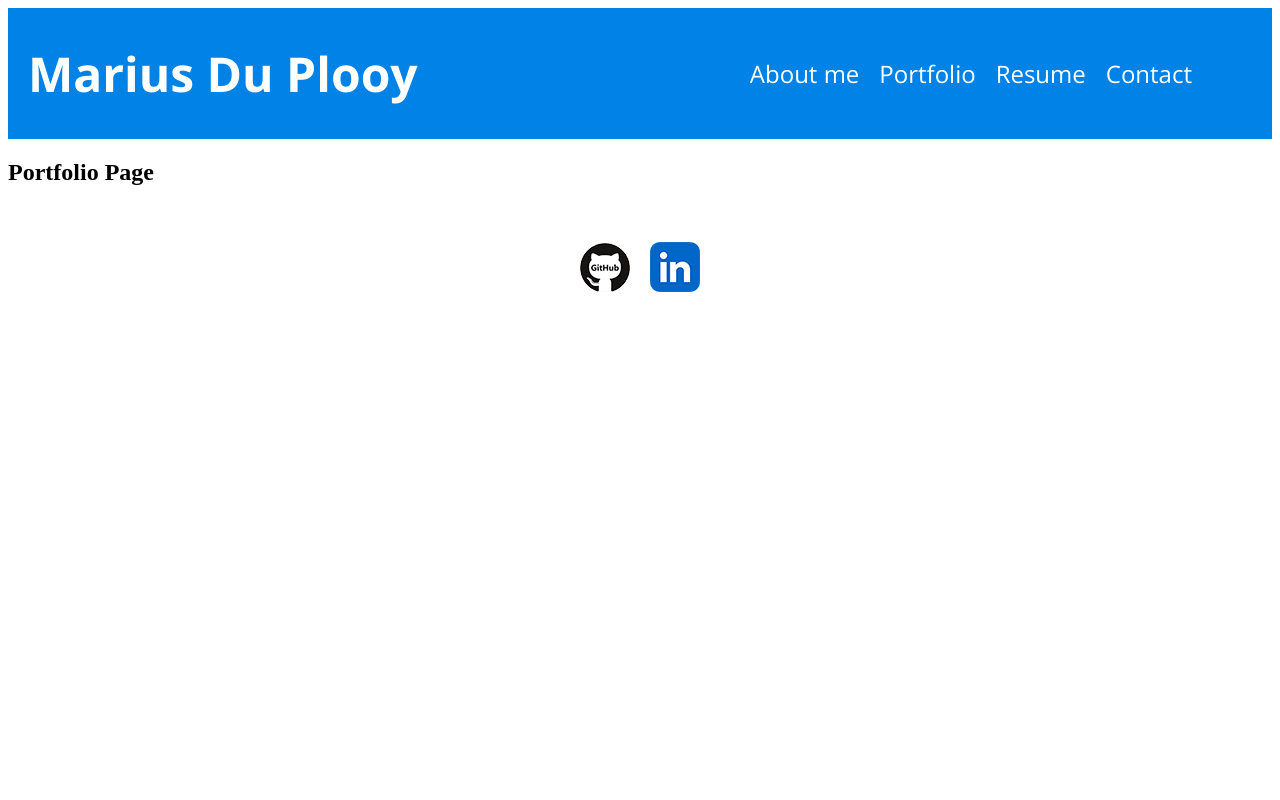
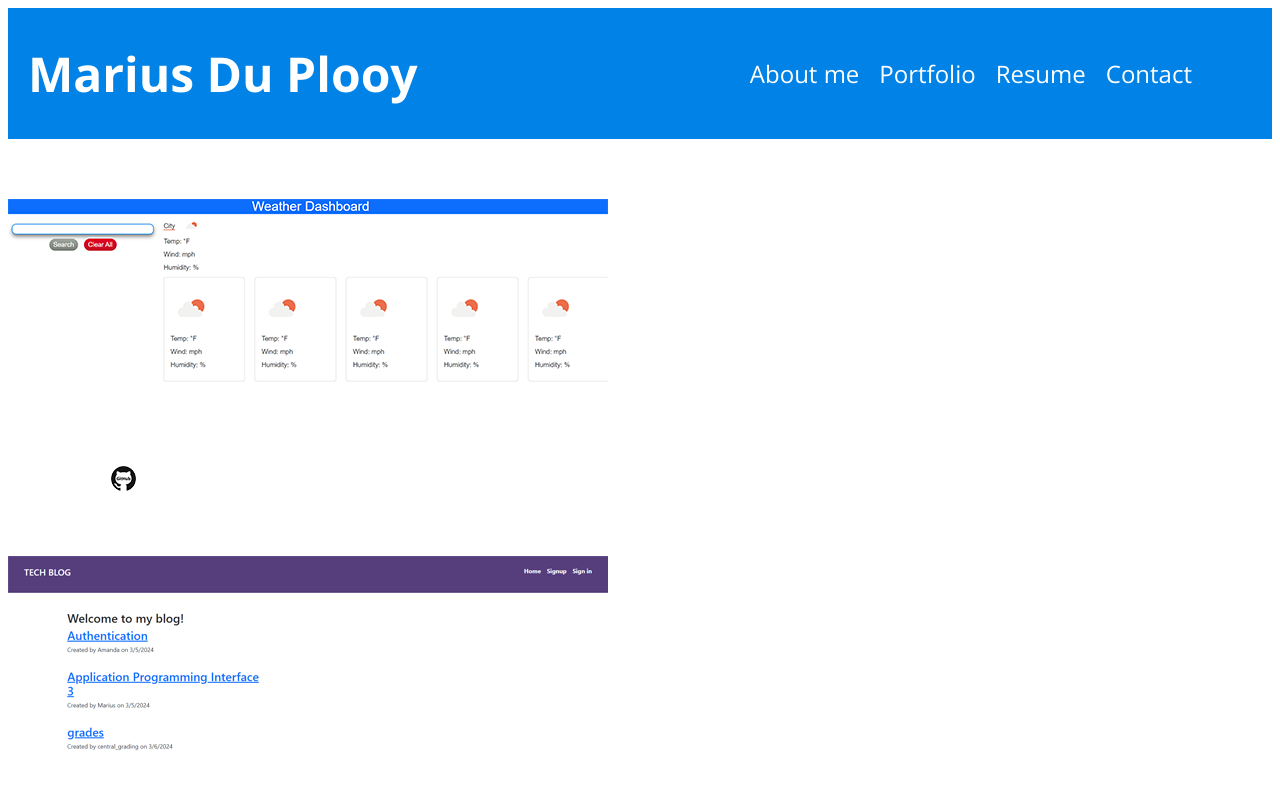
Before and after one commit to woestyn101/profile, a React (Vite) app: page /portfolio in a window 1280 px wide. Shown: the top 800 px of the page. Built offline with nearby package versions, Linux system fonts and the light colour scheme.

Commit message:
Update Portfolio.jsx

```diff
--- a/src/components/Portfolio.jsx
+++ b/src/components/Portfolio.jsx
@@ -1,10 +1,70 @@
+
+import weatherApp from "../assets/weather_app.png"
+import theblogApp from "../assets/the_blog.png"
+import githubSmall from "../assets/Github_logo_25.png"
+import apiApp from "../assets/api_app.png"
+import noteApp from "../assets/note_taking.png"
+import passwordApp from "../assets/password_generator.png"
+import quizApp from "../assets/quiz_app.png"
+import { useState } from 'react';
+
+const Portfolio = () => {
+
+  const [projects] = useState([
+    {
+      name: "Weather app",
+      imgAsset: weatherApp,
+      repoUrl: "https://github.com/woestyn101/myweather_app?tab=readme-ov-file",
+      appUrl: "https://woestyn101.github.io/myweather_app/",
+        },
+    {
+      name: "Blog app",
+      imgAsset: theblogApp,
+      repoUrl: "https://github.com/woestyn101/theblog.git",
+      appUrl: "https://marius-blog-b90344ce9071.herokuapp.com",
+    },
+    {
+      name: "Api Site",
+      imgAsset: apiApp,
+      repoUrl: "https://github.com/woestyn101/chicken_V2.git",
+      appUrl: "https://dashboard.heroku.com/apps/chicken-v2",
+    },
+    {
+      name: "Note taking app",
+      imgAsset: noteApp,
+      repoUrl: "https://github.com/woestyn101/my_new_note_taking_app.git",
+      appUrl: "https://new-note-taker-c51069616412.herokuapp.com",
+    },
+    {
+      name: "Password Generator",
+      imgAsset: passwordApp,
+      repoUrl: "https://github.com/woestyn101/mypassword_generator.git",
+      appUrl: "https://woestyn101.github.io/mypassword_generator/",
+    },
+    {
+      name: "Quiz app",
+      imgAsset: quizApp,
+      repoUrl: "https://github.com/woestyn101/mod4Quiz.git",
+      appUrl: "https://woestyn101.github.io/mod4Quiz/",
+    },
 
 
-const Portfolio = () => {
+  ]);
     return (
-        <div className="portfolioheader">
-     <h2>Portfolio Page</h2>
+      <div className="myprojects">
+        <div className="theprojects">
+
+      {projects.map((image, i) => (
+        <div className="thewrapper" key={i}>
+        <h3 className="name-repo"><span className="project-title"><a href={image.appUrl}>{image.name}</a></span> </h3>
+        <img className="project-img" key={image.name} src={image.imgAsset} alt={image.name} />
+        <h3><a className="gitrepo" href={image.repoUrl}>Github Repo<img className="gitSmall" src={githubSmall} alt="Github Repository"/></a></h3>
+
+
+               </div>
+))}
     </div>
+        </div>
 
       );
 }
```
